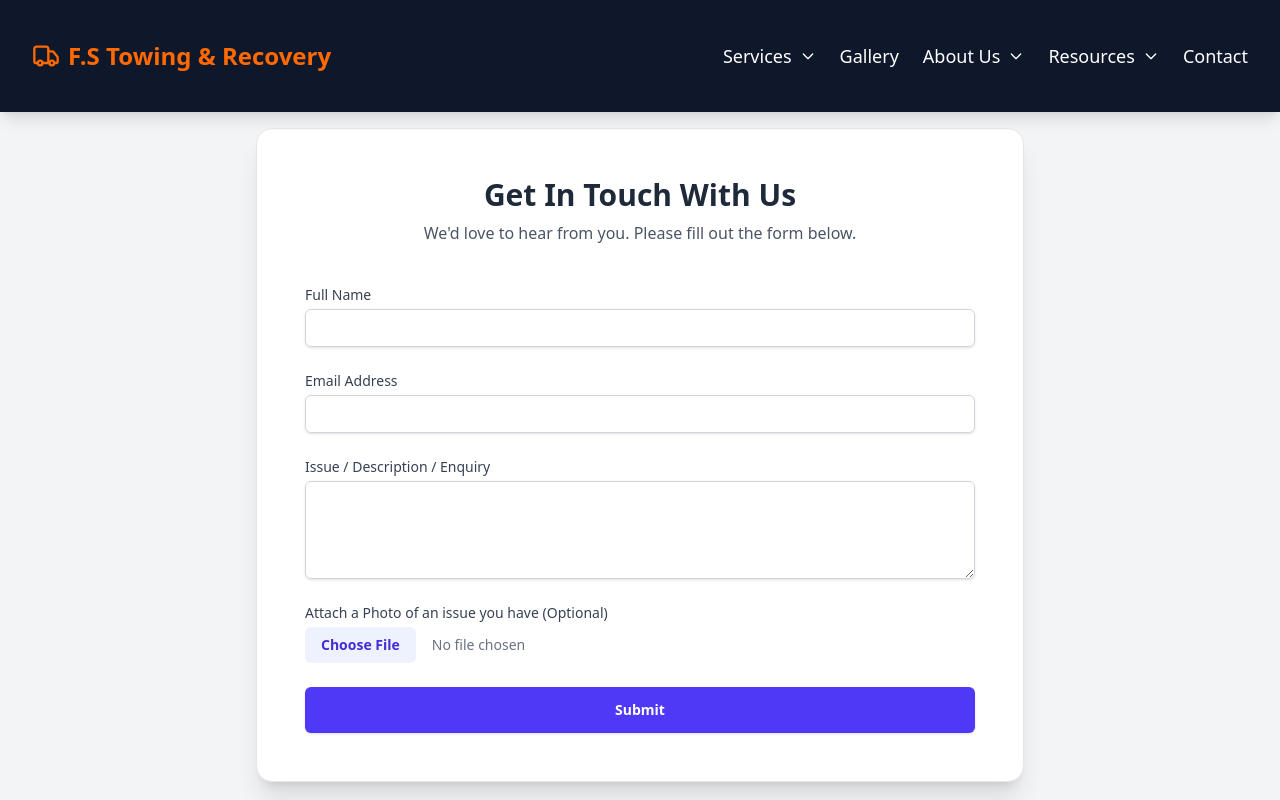
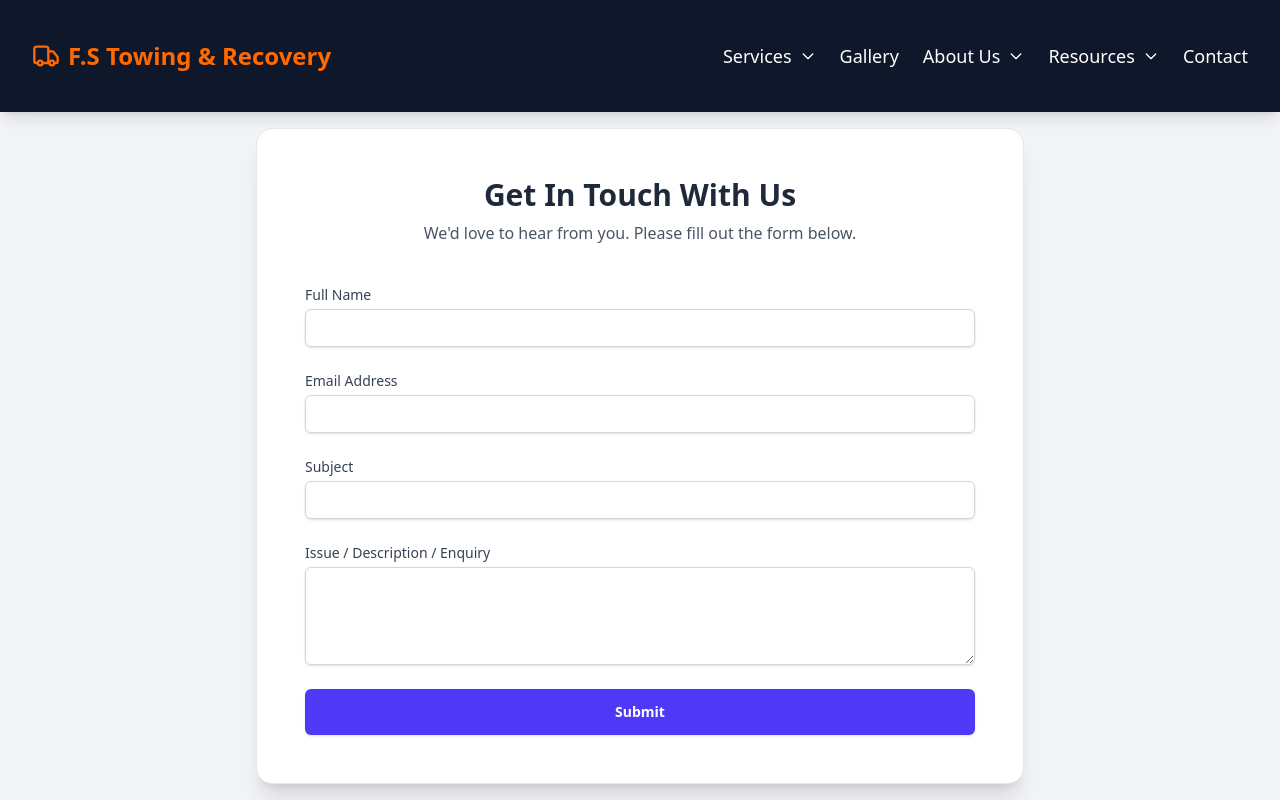
Before and after one commit to KaraboRamotalaDeveloper/Flying_Squad_Towing_And_Recovery, a React (Vite) app in the folder Flying_Squad_Towing_And_Recovery/: page /contacts in a window 1280 px wide. Shown: the top 800 px of the page. Built offline with nearby package versions, Linux system fonts and the light colour scheme.

Commit message:
add updates

```diff
--- a/Flying_Squad_Towing_And_Recovery/package.json
+++ b/Flying_Squad_Towing_And_Recovery/package.json
@@ -10,6 +10,7 @@
     "preview": "vite preview"
   },
   "dependencies": {
+    "@emailjs/browser": "^4.4.1",
     "lucide-react": "^0.539.0",
     "react": "^19.1.1",
     "react-dom": "^19.1.1",
--- a/Flying_Squad_Towing_And_Recovery/src/components/ContactForm.jsx
+++ b/Flying_Squad_Towing_And_Recovery/src/components/ContactForm.jsx
@@ -1,8 +1,28 @@
-import React, { useState } from "react";
+import React, { useState, useRef } from "react";
+import emailjs from "@emailjs/browser";
 
 const ContactForm = () => {
+  const form = useRef();
+
+  const sendEmail = (e) => {
+    e.preventDefault();
+
+    emailjs
+      .sendForm("service_fzhimuc", "template_gae3cj9", form.current, {
+        publicKey: "OU5lhMsZnfzgdme7Q",
+      })
+      .then(
+        () => {
+          console.log("SUCCESS!");
+        },
+        (error) => {
+          console.log("FAILED...", error.text);
+        }
+      );
+  };
   // State for form fields
   const [name, setName] = useState("");
+  const [subject, setSubject] = useState("");
   const [email, setEmail] = useState("");
   const [enquiry, setEnquiry] = useState("");
   const [photo, setPhoto] = useState(null);
@@ -41,6 +61,7 @@ const ContactForm = () => {
 
       // Reset the form fields
       setName("");
+      setSubject("");
       setEmail("");
       setEnquiry("");
       setPhoto(null);
@@ -61,7 +82,7 @@ const ContactForm = () => {
         </p>
       </div>
 
-      <form onSubmit={handleSubmit} className="space-y-6">
+      <form ref={form} onSubmit={sendEmail} className="space-y-6">
         {/* Name Field */}
         <div>
           <label
@@ -99,6 +120,24 @@ const ContactForm = () => {
             className="mt-1 block w-full px-4 py-2 border border-gray-300 rounded-md shadow-sm focus:ring-indigo-500 focus:border-indigo-500 sm:text-sm transition duration-150 ease-in-out"
           />
         </div>
+        {/* Subject Field */}
+        <div>
+          <label
+            htmlFor="subject"
+            className="block text-sm font-medium text-gray-700 mb-1"
+          >
+            Subject
+          </label>
+          <input
+            type="text"
+            id="subject"
+            name="subject"
+            value={subject}
+            onChange={(e) => setSubject(e.target.value)}
+            required
+            className="mt-1 block w-full px-4 py-2 border border-gray-300 rounded-md shadow-sm focus:ring-indigo-500 focus:border-indigo-500 sm:text-sm transition duration-150 ease-in-out"
+          />
+        </div>
 
         {/* Enquiry/Description Field */}
         <div>
@@ -110,31 +149,13 @@ const ContactForm = () => {
           </label>
           <textarea
             id="enquiry"
-            name="enquiry"
+            name="message"
             rows="4"
             value={enquiry}
             onChange={(e) => setEnquiry(e.target.value)}
             required
             className="mt-1 block w-full px-4 py-2 border border-gray-300 rounded-md shadow-sm focus:ring-indigo-500 focus:border-indigo-500 sm:text-sm transition duration-150 ease-in-out"
           ></textarea>
-        </div>
-
-        {/* Photo Upload (Optional) */}
-        <div>
-          <label
-            htmlFor="photo"
-            className="block text-sm font-medium text-gray-700 mb-1"
-          >
-            Attach a Photo of an issue you have (Optional)
-          </label>
-          <input
-            type="file"
-            id="photo"
-            name="photo"
-            accept="image/*"
-            onChange={(e) => setPhoto(e.target.files[0])}
-            className="mt-1 block w-full text-sm text-gray-500 file:mr-4 file:py-2 file:px-4 file:rounded-md file:border-0 file:text-sm file:font-semibold file:bg-indigo-50 file:text-indigo-700 hover:file:bg-indigo-100 cursor-pointer transition duration-150 ease-in-out"
-          />
         </div>
 
         {/* Status Message Container */}
```
Also changed, not shown: 1 other file (tests, documents, lock files or other folders).
